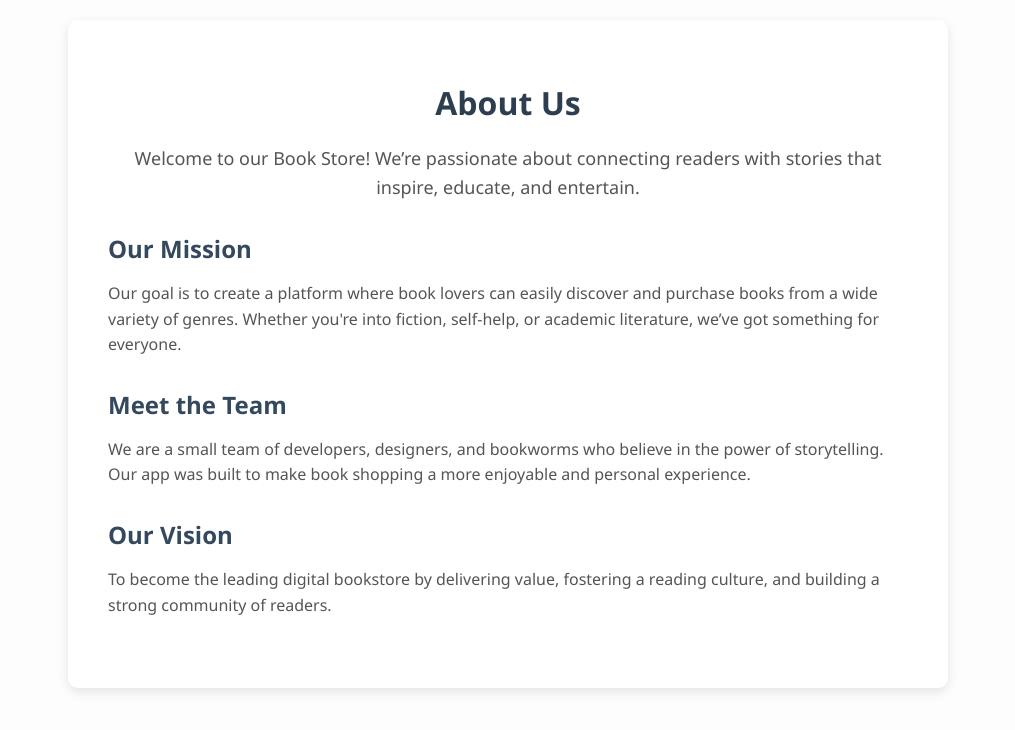
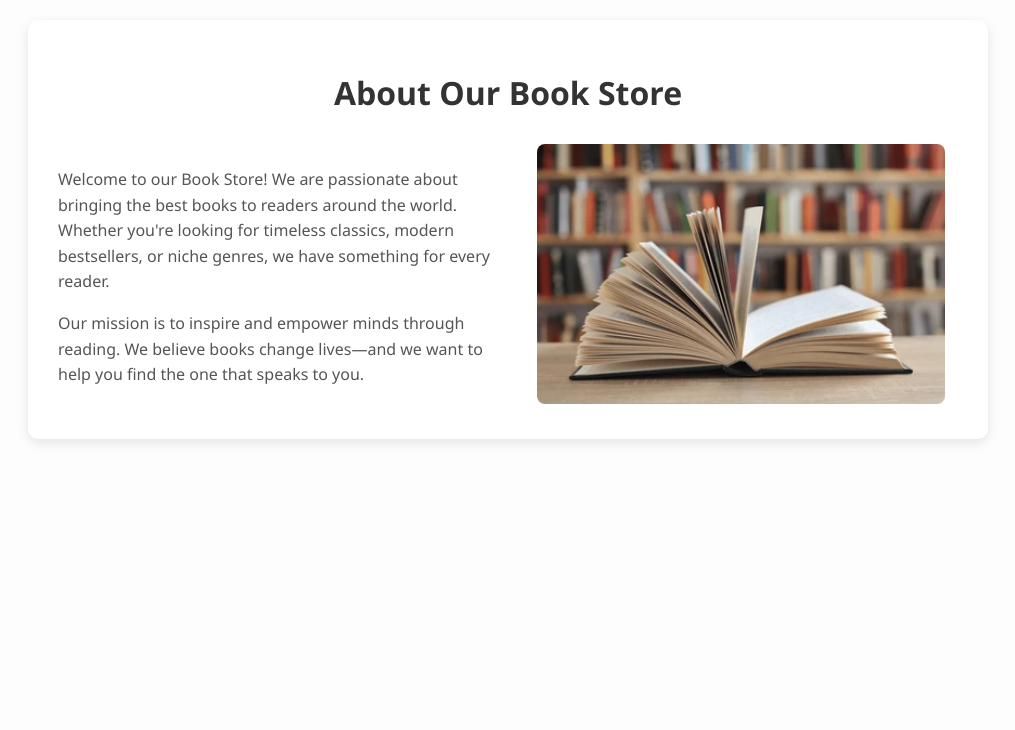
Before and after one commit to Elfetnimourad/book-store-app, a plain HTML site: page pages/About.html in a window 1280 px wide. Shown: the whole page, without its empty margins (132-1147 px from the left). Drawn offline with Linux system fonts and the light colour scheme.

Commit message:
formatting and logic

```diff
--- a/pages/About.html
+++ b/pages/About.html
@@ -4,35 +4,31 @@
   <meta charset="UTF-8" />
   <meta name="viewport" content="width=device-width, initial-scale=1.0"/>
   <title>About Us - Book Store</title>
-  <link rel="stylesheet" href="about.css" />
+  <link rel="stylesheet" href="./about.css" />
 </head>
 <body>
   <div class="about-container">
-    <h1>About Us</h1>
-    <p class="intro">
-      Welcome to our Book Store! We’re passionate about connecting readers with stories that inspire, educate, and entertain.
-    </p>
-
-    <section class="mission">
-      <h2>Our Mission</h2>
-      <p>
-        Our goal is to create a platform where book lovers can easily discover and purchase books from a wide variety of genres. Whether you're into fiction, self-help, or academic literature, we’ve got something for everyone.
-      </p>
-    </section>
-
-    <section class="team">
-      <h2>Meet the Team</h2>
-      <p>
-        We are a small team of developers, designers, and bookworms who believe in the power of storytelling. Our app was built to make book shopping a more enjoyable and personal experience.
-      </p>
-    </section>
-
-    <section class="vision">
-      <h2>Our Vision</h2>
-      <p>
-        To become the leading digital bookstore by delivering value, fostering a reading culture, and building a strong community of readers.
-      </p>
-    </section>
+    <h1>About Our Book Store</h1>
+    <div class="about-content">
+      <div class="text-section">
+        <p>
+          Welcome to our Book Store! We are passionate about bringing the best
+          books to readers around the world. Whether you're looking for timeless
+          classics, modern bestsellers, or niche genres, we have something for every
+          reader.
+        </p>
+        <p>
+          Our mission is to inspire and empower minds through reading. We believe
+          books change lives—and we want to help you find the one that speaks to you.
+        </p>
+      </div>
+      <div class="image-section">
+        <img
+          src="./Capture.PNG"
+          alt="Open Book"
+        />
+      </div>
+    </div>
   </div>
 </body>
 </html>
--- a/pages/about.css
+++ b/pages/about.css
@@ -1,46 +1,53 @@
 body {
-    font-family: "Segoe UI", sans-serif;
+  font-family: 'Segoe UI', sans-serif;
   background-color: #fdfdfd;
-    color: gray;
   margin: 0;
   padding: 20px;
 }
 
 .about-container {
-    max-width: 800px;
-    margin: auto;
-    background-color: #fff;
-    padding: 40px;
+  max-width: 900px;
+  margin: 0 auto;
+  background-color: #ffffff;
+  padding: 30px;
   border-radius: 10px;
   box-shadow: 0 4px 12px rgba(0,0,0,0.1);
 }
 
 h1 {
   text-align: center;
-    font-size: 32px;
-    margin-bottom: 20px;
-    color: #2c3e50;
-  }
-
-  .intro {
-    font-size: 18px;
-    margin-bottom: 30px;
-    text-align: center;
-    color: #555;
-  }
-
-  section {
+  color: #333;
   margin-bottom: 30px;
 }
 
-  h2 {
-    font-size: 24px;
-    margin-bottom: 10px;
-    color: #34495e;
+.about-content {
+  display: flex;
+  flex-wrap: wrap;
+  gap: 30px;
+  align-items: center;
+  justify-content: center;
 }
 
-  p {
+.text-section {
+  flex: 1;
+  min-width: 250px;
+}
+
+.text-section p {
   font-size: 16px;
   line-height: 1.6;
   color: #555;
+  margin-bottom: 15px;
 }
+
+.image-section {
+  flex: 1;
+  min-width: 250px;
+  text-align: center;
+}
+
+.image-section img {
+  max-width: 100%;
+  height: auto;
+  border-radius: 8px;
+}
```
Also changed, not shown: script.js (+52 -4 lines), style.css (+15 -2 lines), pages/Capture.PNG (added), pages/Capture2.PNG (added). Lines whose indentation alone changed are shown as unchanged.
